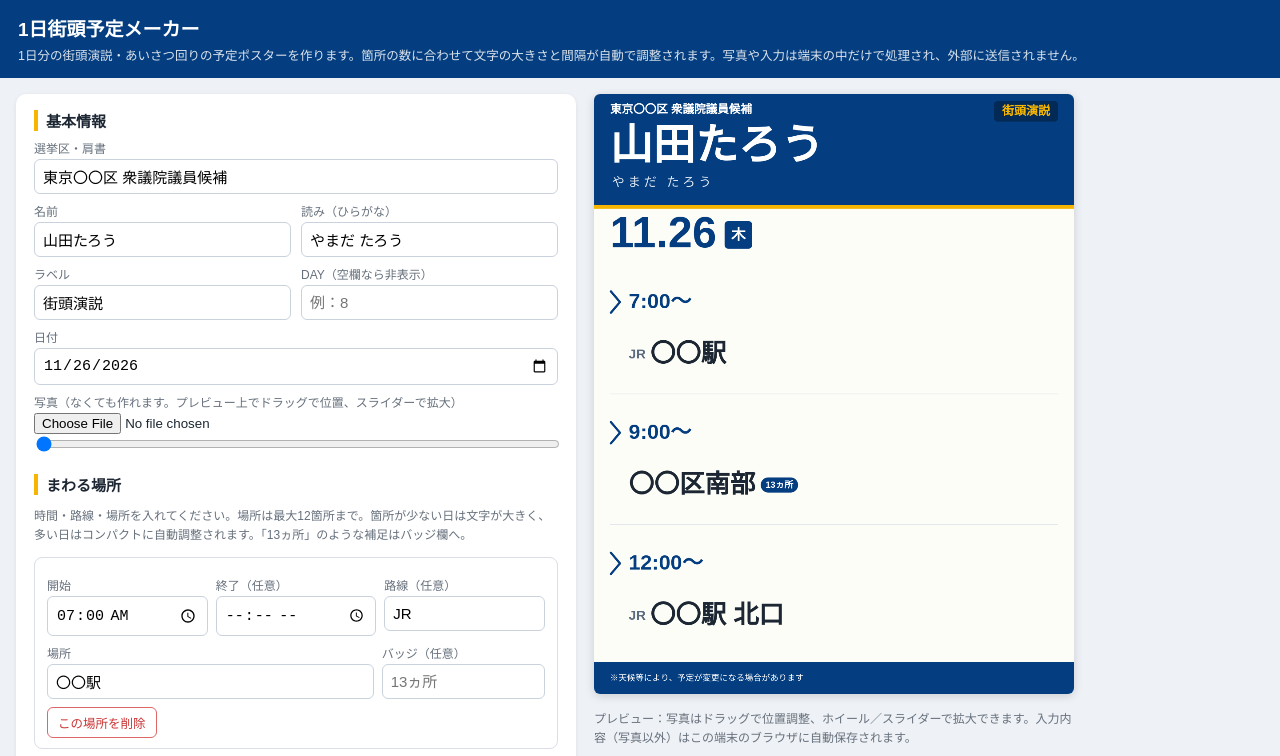
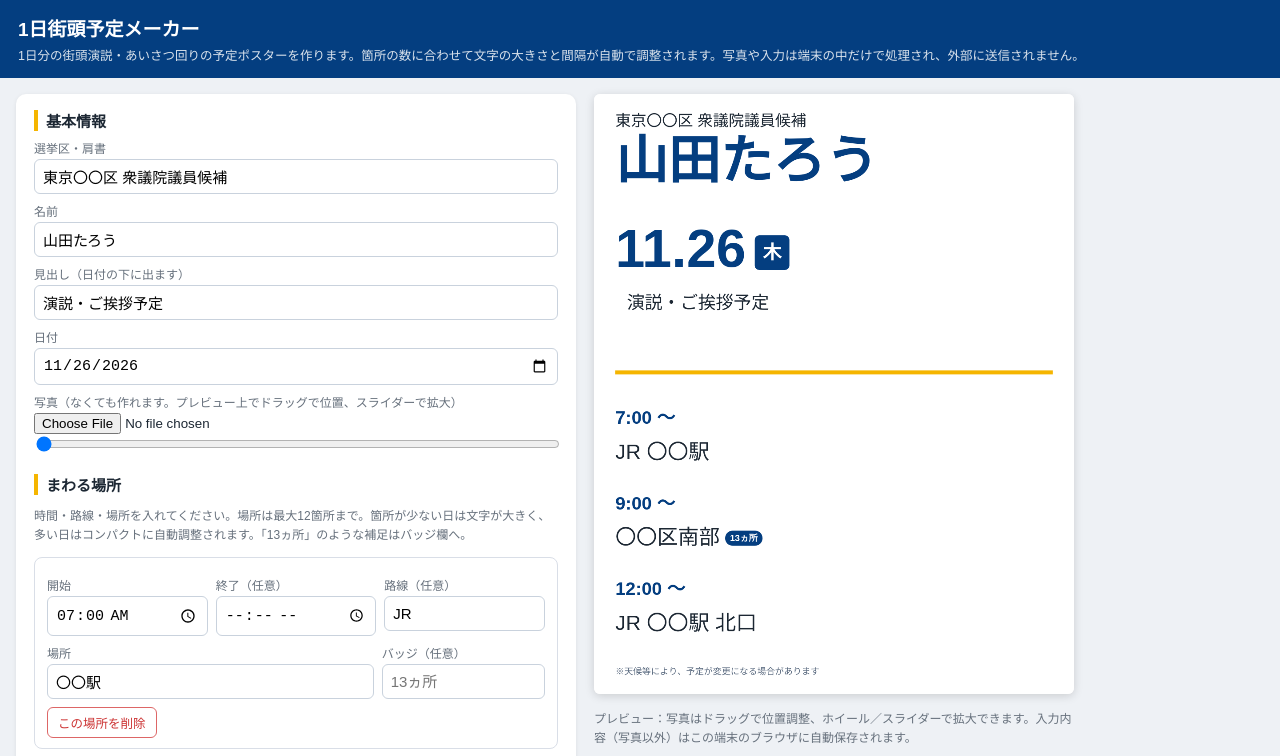
Before and after one commit to 8trkm8/kokumin-senkyo-kobo, a plain HTML site: page day-schedule-factory.html in a window 1280 px wide. Shown: the top 756 px of the page. Drawn offline with Linux system fonts and the light colour scheme.

Commit message:
1日街頭予定メーカー：レイアウトを全面改修（白地に青#043E80・黄#f5b500、名前特大・写真右上・日付特大＋曜日チップ・見出し、旧ヘッダー帯とDAYボックスは廃止）

```diff
--- a/day-schedule-factory.html
+++ b/day-schedule-factory.html
@@ -39,14 +39,10 @@
     <h2>基本情報</h2>
     <label>選挙区・肩書</label>
     <input type="text" id="district">
-    <div class="mrow">
-      <div><label>名前</label><input type="text" id="pname"></div>
-      <div><label>読み（ひらがな）</label><input type="text" id="reading"></div>
-    </div>
-    <div class="mrow">
-      <div><label>ラベル</label><input type="text" id="labelText"></div>
-      <div><label>DAY（空欄なら非表示）</label><input type="text" id="dayNum" placeholder="例：8"></div>
-    </div>
+    <label>名前</label>
+    <input type="text" id="pname">
+    <label>見出し（日付の下に出ます）</label>
+    <input type="text" id="labelText">
     <label>日付</label>
     <input type="date" id="dateInput">
     <label>写真（なくても作れます。プレビュー上でドラッグで位置、スライダーで拡大）</label>
@@ -89,7 +85,7 @@ const SAMPLE = {
   district: "東京〇〇区 衆議院議員候補",
   pname: "山田たろう",
   reading: "やまだ たろう",
-  labelText: "街頭演説",
+  labelText: "演説・ご挨拶予定",
   dayNum: "",
   date: "",
   note1: "※天候等により、予定が変更になる場合があります",
@@ -147,9 +143,7 @@ function bindText(id, get, set) {
 function buildForm() {
   bindText("district", () => state.district, v => state.district = v);
   bindText("pname", () => state.pname, v => state.pname = v);
-  bindText("reading", () => state.reading, v => state.reading = v);
   bindText("labelText", () => state.labelText, v => state.labelText = v);
-  bindText("dayNum", () => state.dayNum, v => state.dayNum = v);
   bindText("note1", () => state.note1, v => state.note1 = v);
   bindText("note2", () => state.note2, v => state.note2 = v);
   const di = $("dateInput");
@@ -214,11 +208,11 @@ $("clearAll").addEventListener("click", () => {
 });
 
 /* ---------- photo cover ---------- */
-const PHOTO_RECT = { x: 716, y: 380, w: 328, h: 884 };
+const PHOTO_RECT = { x: 648, y: 238, w: 384, h: 368 };
 function photoRect() { return photo ? PHOTO_RECT : null; }
 function drawPhotoCover(r) {
   ctx.save();
-  roundRect(r.x, r.y, r.w, r.h, 18); ctx.clip();
+  roundRect(r.x, r.y, r.w, r.h, 2); ctx.clip();
   if (photo && photo.img) {
     const iw = photo.img.naturalWidth, ih = photo.img.naturalHeight;
     const base = Math.max(r.w / iw, r.h / ih);
@@ -234,10 +228,6 @@ function drawPhotoCover(r) {
     ctx.fillText((state.pname || "？").slice(0, 1), r.x + r.w / 2, r.y + r.h / 2);
     ctx.textAlign = "left";
   }
-  ctx.restore();
-  ctx.save();
-  roundRect(r.x, r.y, r.w, r.h, 18);
-  ctx.lineWidth = 3; ctx.strokeStyle = "#c9d2dd"; ctx.stroke();
   ctx.restore();
 }
 let drag = null;
@@ -277,86 +267,50 @@ cv.addEventListener("wheel", ev => {
 
 /* ---------- drawing ---------- */
 function draw() {
-  ctx.fillStyle = "#fdfdf8"; ctx.fillRect(0, 0, W, H);
+  ctx.fillStyle = "#ffffff"; ctx.fillRect(0, 0, W, H);
   ctx.textBaseline = "middle"; ctx.textAlign = "left";
-  const HEAD = 250, MARGIN = 36;
-  /* header */
-  ctx.fillStyle = NAVY; ctx.fillRect(0, 0, W, HEAD);
-  ctx.fillStyle = YELLOW; ctx.fillRect(0, HEAD, W, 8);
-  ctx.fillStyle = "#fff"; ctx.font = font(26);
-  ctx.fillText(state.district || "", MARGIN, 36);
-  // DAY box / label pill (top right)
-  const hasDay = (state.dayNum || "").trim() !== "";
-  const hasLabel = (state.labelText || "").trim() !== "";
-  let nameBudget = W - MARGIN * 2;
-  if (hasDay) {
-    const bx = 736, bw = W - MARGIN - bx;
-    nameBudget = bx - MARGIN - 24;
-    ctx.fillStyle = "#fff"; roundRect(bx, 20, bw, 180, 10); ctx.fill();
-    ctx.fillStyle = NAVY2; roundRect(bx, 20, bw, 52, 10); ctx.fill();
-    ctx.fillRect(bx, 20 + 42, bw, 10);
-    ctx.fillStyle = "#fff"; ctx.font = font(29); ctx.textAlign = "center";
-    ctx.fillText(state.labelText || "街頭演説", bx + bw / 2, 47);
-    ctx.fillStyle = NAVY; ctx.textAlign = "left";
-    ctx.font = fontNum(38); const dw = ctx.measureText("DAY").width;
-    ctx.font = fontNum(92); const nw = ctx.measureText(state.dayNum).width;
-    const total = dw + 14 + nw, sx = bx + (bw - total) / 2;
-    ctx.font = fontNum(38); ctx.fillText("DAY", sx, 138);
-    ctx.font = fontNum(92); ctx.fillText(state.dayNum, sx + dw + 14, 132);
-    ctx.textAlign = "left";
-  } else if (hasLabel) {
-    ctx.font = font(27);
-    const lw = ctx.measureText(state.labelText).width + 36;
-    nameBudget = W - MARGIN - lw - 24;
-    ctx.fillStyle = NAVY2; roundRect(W - MARGIN - lw, 16, lw, 46, 8); ctx.fill();
-    ctx.fillStyle = YELLOW; ctx.textAlign = "center";
-    ctx.fillText(state.labelText, W - MARGIN - lw / 2, 40);
-    ctx.textAlign = "left";
-  }
-  // name + reading
-  const np = fitPx(state.pname || "", nameBudget, 96);
-  ctx.font = font(np); ctx.fillStyle = "#fff";
-  ctx.fillText(state.pname || "", MARGIN, 122);
-  if (state.reading) {
-    try { ctx.letterSpacing = "7px"; } catch (e) {}
-    ctx.font = font(29, 400); ctx.fillStyle = "#dbe5f2";
-    ctx.fillText(state.reading, MARGIN + 4, 200);
-    try { ctx.letterSpacing = "0px"; } catch (e) {}
-  }
-  /* date row */
-  const listTop = 380;
+  const MARGIN = 48;
+  /* district + name */
+  ctx.fillStyle = INK; ctx.font = font(35, 400);
+  ctx.fillText(state.district || "", MARGIN, 62);
+  const np = fitPx(state.pname || "", W - MARGIN * 2, 118);
+  ctx.font = font(np); ctx.fillStyle = NAVY;
+  ctx.fillText(state.pname || "", MARGIN, 158);
+  /* photo (top right, beside the date) */
+  if (photo) drawPhotoCover(PHOTO_RECT);
+  /* date + weekday chip + label */
   if (state.date) {
     const d = new Date(state.date + "T00:00:00");
     if (!isNaN(d)) {
       const dt = (d.getMonth() + 1) + "." + d.getDate();
-      ctx.font = fontNum(98); ctx.fillStyle = NAVY;
-      ctx.fillText(dt, MARGIN, 318);
+      ctx.font = fontNum(120); ctx.fillStyle = NAVY;
+      ctx.fillText(dt, MARGIN, 356);
       const dwdt = ctx.measureText(dt).width;
-      const cxp = MARGIN + dwdt + 18;
-      ctx.fillStyle = NAVY; roundRect(cxp, 286, 62, 62, 8); ctx.fill();
-      ctx.fillStyle = "#fff"; ctx.font = font(33); ctx.textAlign = "center";
-      ctx.fillText(WDJP[d.getDay()], cxp + 31, 319);
+      const cxp = MARGIN + dwdt + 20;
+      ctx.fillStyle = NAVY; roundRect(cxp, 318, 78, 78, 10); ctx.fill();
+      ctx.fillStyle = "#fff"; ctx.font = font(42); ctx.textAlign = "center";
+      ctx.fillText(WDJP[d.getDay()], cxp + 39, 359);
       ctx.textAlign = "left";
     }
   }
-  /* photo panel */
-  if (photo) drawPhotoCover(PHOTO_RECT);
+  if (state.labelText) {
+    ctx.font = font(40, 400); ctx.fillStyle = INK;
+    ctx.fillText(state.labelText, MARGIN + 26, 472);
+  }
+  /* yellow separator */
+  ctx.fillStyle = YELLOW; ctx.fillRect(MARGIN, 622, W - MARGIN * 2, 9);
   /* stops list */
-  const listW = photo ? PHOTO_RECT.x - 24 - MARGIN : W - MARGIN * 2;
-  const listBottom = 1262;
+  const listTop = 668;
+  const hasNotes = (state.note1 || state.note2);
+  const listBottom = hasNotes ? 1246 : 1296;
+  const listW = W - MARGIN * 2;
   const stops = state.stops.length ? state.stops : [{ start: "", end: "", line: "", place: "", badge: "" }];
   const n = stops.length;
   const areaH = listBottom - listTop;
   const twoLine = n <= 5;
   let rowH, top0;
   if (twoLine) { rowH = areaH / n; top0 = listTop; }
-  else { rowH = Math.min(100, areaH / n); top0 = listTop + (areaH - rowH * n) / 2; }
-  const drawChevron = (x, cy, ch) => {
-    ctx.strokeStyle = NAVY; ctx.lineWidth = 5; ctx.lineCap = "round"; ctx.lineJoin = "round";
-    ctx.beginPath();
-    ctx.moveTo(x, cy - ch); ctx.lineTo(x + ch * 0.85, cy); ctx.lineTo(x, cy + ch);
-    ctx.stroke();
-  };
+  else { rowH = Math.min(96, areaH / n); top0 = listTop + (areaH - rowH * n) / 2; }
   const drawBadge = (x, cy, badge) => {
     ctx.font = font(20);
     const bw = ctx.measureText(badge).width + 22, bh = 34;
@@ -368,67 +322,49 @@ function draw() {
   };
   stops.forEach((st, i) => {
     const blockTop = top0 + rowH * i;
-    if (i > 0) { ctx.fillStyle = "#e3e7ee"; ctx.fillRect(MARGIN, blockTop, listW, 1.5); }
     const rightEdge = MARGIN + listW;
-    const timeTxt = st.start ? fmtTime(st.start) + (st.end ? "–" + fmtTime(st.end) : "～") : "";
+    const timeTxt = st.start ? fmtTime(st.start) + (st.end ? " – " + fmtTime(st.end) : " ～") : "";
     let badgeW = 0;
     if (st.badge) { ctx.font = font(20); badgeW = ctx.measureText(st.badge).width + 22; }
     if (twoLine) {
-      const cy1 = blockTop + rowH * 0.30, cy2 = blockTop + rowH * 0.70;
-      const s2 = Math.max(0.8, Math.min(1.3, rowH / 170));
-      drawChevron(MARGIN + 2, cy1, Math.max(12, Math.min(24, rowH * 0.09)));
-      const timePx = Math.round(Math.max(26, Math.min(50, 36 * s2)));
+      const cy1 = blockTop + rowH * 0.32, cy2 = blockTop + rowH * 0.72;
+      const s2 = Math.max(0.85, Math.min(1.25, rowH / 190));
+      const timePx = Math.round(Math.max(28, Math.min(52, 40 * s2)));
       ctx.font = fontNum(timePx); ctx.fillStyle = NAVY;
-      ctx.fillText(timeTxt, 78, cy1 + 1);
-      let px = 78;
-      const placePx0 = Math.round(Math.max(30, Math.min(62, 44 * s2)));
-      let routeW = 0;
-      if (st.line) { ctx.font = font(Math.round(placePx0 * 0.52)); routeW = ctx.measureText(st.line).width + 10; }
-      const placePx = fitPx(st.place || "", rightEdge - px - routeW - (badgeW ? badgeW + 12 : 0), placePx0);
-      if (st.line) {
-        ctx.font = font(Math.round(placePx * 0.52)); ctx.fillStyle = LINE;
-        ctx.fillText(st.line, px, cy2 + 1);
-        px += routeW;
-      }
-      ctx.font = font(placePx); ctx.fillStyle = INK;
-      ctx.fillText(st.place || "", px, cy2 + 1);
-      const pw = ctx.measureText(st.place || "").width;
+      ctx.fillText(timeTxt, MARGIN, cy1 + 1);
+      let px = MARGIN;
+      const placePx0 = Math.round(Math.max(30, Math.min(60, 46 * s2)));
+      const placeTxt = (st.line ? st.line + " " : "") + (st.place || "");
+      const placePx = fitPx(placeTxt, rightEdge - px - (badgeW ? badgeW + 12 : 0), placePx0, 400);
+      ctx.font = font(placePx, 400); ctx.fillStyle = INK;
+      ctx.fillText(placeTxt, px, cy2 + 1);
+      const pw = ctx.measureText(placeTxt).width;
       if (st.badge && badgeW) drawBadge(px + pw + 12, cy2, st.badge);
-      if (!st.start && !st.place) { ctx.font = font(24, 400); ctx.fillStyle = "#b9c2cd"; ctx.fillText("―", 78, cy1); }
+      if (!st.start && !st.place) { ctx.font = font(24, 400); ctx.fillStyle = "#b9c2cd"; ctx.fillText("―", MARGIN, cy1); }
     } else {
       const cy = blockTop + rowH / 2;
-      const s = Math.max(0.7, Math.min(1.05, rowH / 98));
-      drawChevron(MARGIN + 2, cy, Math.max(10, Math.min(22, rowH * 0.16)));
-      const timePx = Math.round(Math.max(22, Math.min(46, 30 * s)));
+      const s = Math.max(0.7, Math.min(1.0, rowH / 96));
+      const timePx = Math.round(Math.max(24, Math.min(44, 34 * s)));
       ctx.font = fontNum(timePx); ctx.fillStyle = NAVY;
-      ctx.fillText(timeTxt, 78, cy + 1);
-      const tw = timeTxt ? ctx.measureText(timeTxt).width : 0;
-      let px = 78 + tw + 18;
-      const placePx0 = Math.round(Math.max(24, Math.min(58, 38 * s)));
-      let routeW = 0;
-      if (st.line) { ctx.font = font(Math.round(placePx0 * 0.52)); routeW = ctx.measureText(st.line).width + 10; }
-      const placePx = fitPx(st.place || "", rightEdge - px - routeW - (badgeW ? badgeW + 12 : 0), placePx0);
-      if (st.line) {
-        ctx.font = font(Math.round(placePx * 0.52)); ctx.fillStyle = LINE;
-        ctx.fillText(st.line, px, cy + 1);
-        px += routeW;
-      }
-      ctx.font = font(placePx); ctx.fillStyle = INK;
-      ctx.fillText(st.place || "", px, cy + 1);
-      const pw = ctx.measureText(st.place || "").width;
+      ctx.fillText(timeTxt, MARGIN, cy + 1);
+      let px = 336;
+      const placePx0 = Math.round(Math.max(24, Math.min(46, 36 * s)));
+      const placeTxt = (st.line ? st.line + " " : "") + (st.place || "");
+      const placePx = fitPx(placeTxt, rightEdge - px - (badgeW ? badgeW + 12 : 0), placePx0, 400);
+      ctx.font = font(placePx, 400); ctx.fillStyle = INK;
+      ctx.fillText(placeTxt, px, cy + 1);
+      const pw = ctx.measureText(placeTxt).width;
       if (st.badge && badgeW) drawBadge(px + pw + 12, cy, st.badge);
-      if (!st.start && !st.place) { ctx.font = font(24, 400); ctx.fillStyle = "#b9c2cd"; ctx.fillText("―", 78, cy); }
+      if (!st.start && !st.place) { ctx.font = font(24, 400); ctx.fillStyle = "#b9c2cd"; ctx.fillText("―", MARGIN, cy); }
     }
   });
-  /* footer */
-  const fy = H - 72;
-  ctx.fillStyle = NAVY; ctx.fillRect(0, fy, W, 72);
-  ctx.fillStyle = "#fff"; ctx.font = font(19, 400);
+  /* notes (small, bottom) */
+  ctx.font = font(20, 400); ctx.fillStyle = LINE;
   if (state.note1 && state.note2) {
-    ctx.fillText(state.note1, MARGIN, fy + 24);
-    ctx.fillText(state.note2, MARGIN, fy + 50);
-  } else if (state.note1 || state.note2) {
-    ctx.fillText(state.note1 || state.note2, MARGIN, fy + 37);
+    ctx.fillText(state.note1, MARGIN, 1284);
+    ctx.fillText(state.note2, MARGIN, 1314);
+  } else if (hasNotes) {
+    ctx.fillText(state.note1 || state.note2, MARGIN, 1300);
   }
 }
 buildForm();
```
